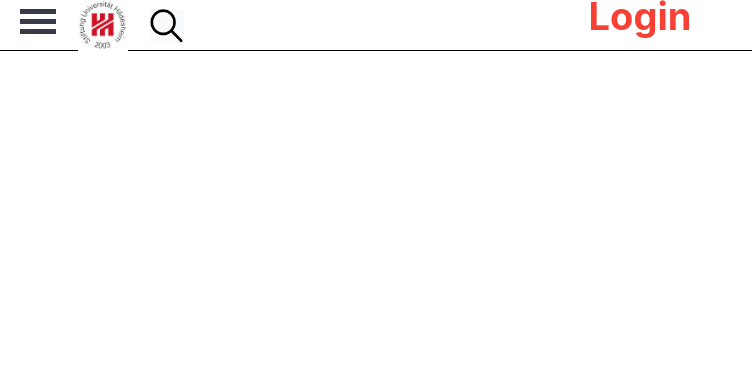
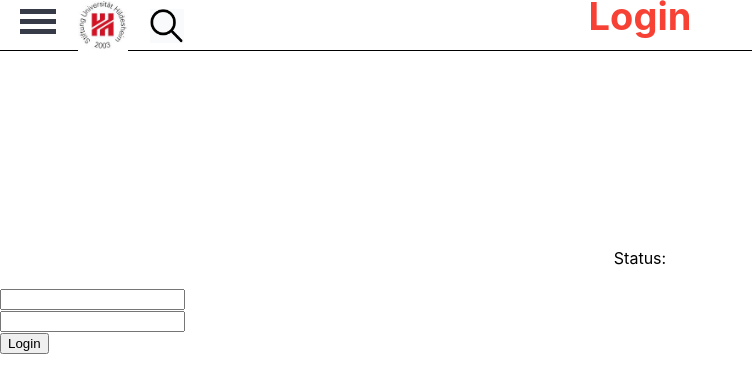
Before and after one commit to mitchswise/Entangled-Philosophies, a React (Create React App) app in the folder entangled/: page /~entangledPhilosophy/Entangled-Philosophies/entangled/build/login in a window 1280 px wide. Shown: the top 392 px of the page, without its empty margins (0-752 px from the left). Built offline with nearby package versions, Linux system fonts and the light colour scheme.

Commit message:
Added login page

```diff
--- a/entangled/package.json
+++ b/entangled/package.json
@@ -11,7 +11,7 @@
     "react-burger-menu": "^3.0.6",
     "react-dom": "^17.0.2",
     "react-router-dom": "^5.2.0",
-    "react-scripts": "4.0.3",
+    "react-scripts": "^4.0.3",
     "web-vitals": "^1.1.2"
   },
   "scripts": {
--- a/entangled/src/components/Login.js
+++ b/entangled/src/components/Login.js
@@ -1,16 +1,27 @@
 import React from 'react';
 import { BrowserRouter as Router, Route} from 'react-router-dom';
 import './Login.css';
+import {login} from '../api.js';
+
+function testLogin() {
+	var data = login();
+	document.getElementById("ansField").innerHTML = ("Status: " + data.UserID);
+}
 
 export default class Home extends React.Component {
     render() {
-                     return   <div className = "container">
-                            <div className="header">
-                                 <h1 id="title">Login</h1>
-                            </div>
-                            <body>
+        const element = (
+        <div className="container" id="outer-container">
+        <div className="header">
+        <h1 id="title">Login</h1>
+        </div>
+            <div id="ansField">Status: </div><br/>
 
-                            </body>
-                     </div>
+			<input type="text" id="loginusername"/><br/>
+			<input type="text" id="loginpassword"/><br/>
+			<button type="button" id="login" onClick={testLogin}>Login</button>
+        </div>
+        );
+        return element;
     }
 }
--- a/entangled/src/components/Sidebar.js
+++ b/entangled/src/components/Sidebar.js
@@ -18,6 +18,9 @@ export default props => {
 	  <a className="menu-item">
 		<Link to="/adduser">Add User</Link>
 	  </a>
+    <a className="menu-item">
+        <Link to="/login">Login</Link>
+      </a>
       <a className="menu-item">
         <Link to="/register">Register</Link>
       </a>
```
Also changed, not shown: 1 other file (tests, documents, lock files or other folders).
